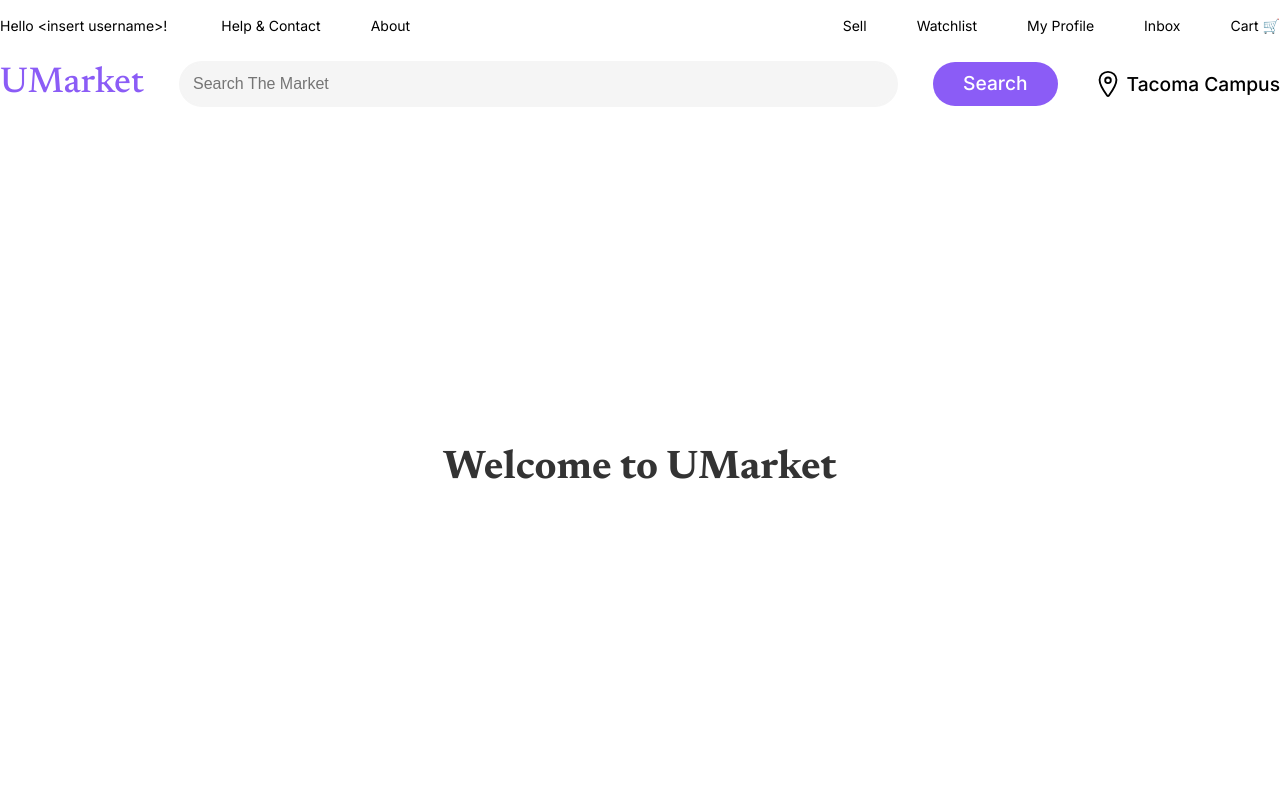
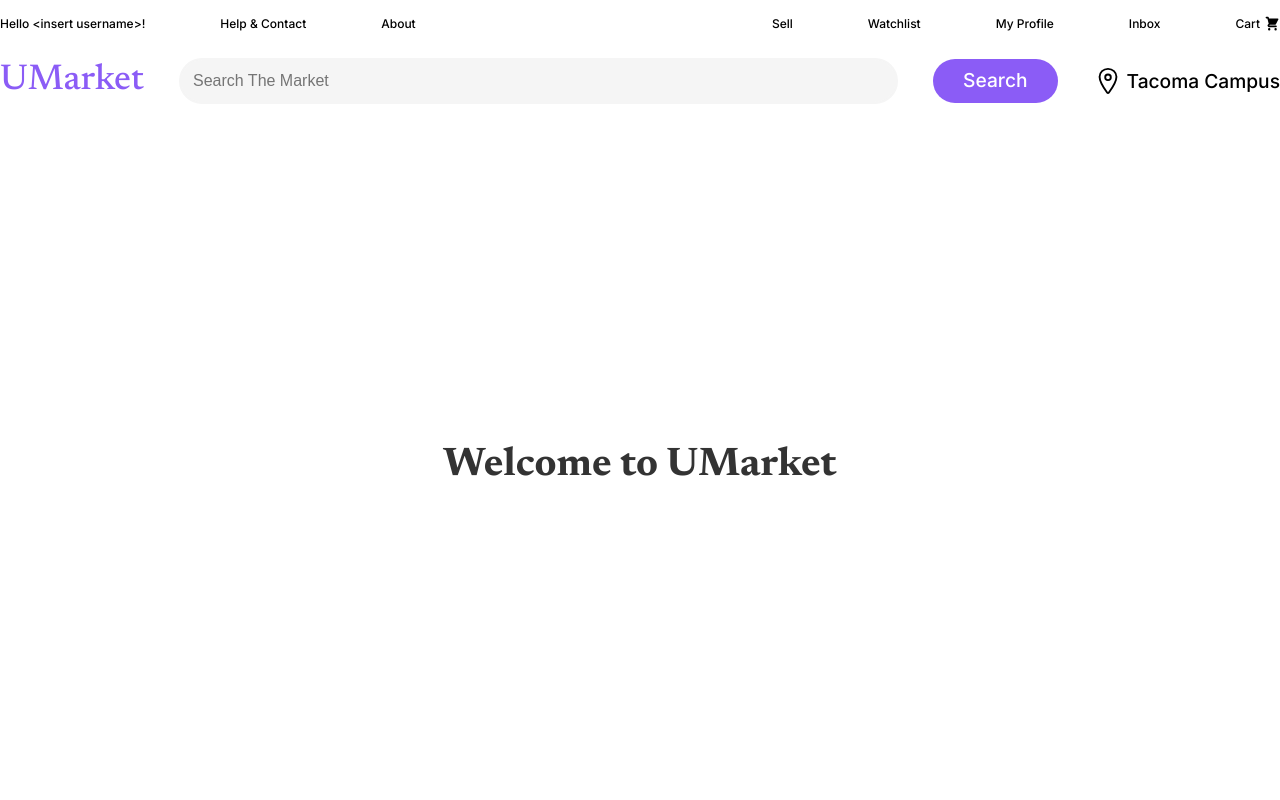
Before and after one commit to TechStartupClub/UMarket, a React (Vite) app in the folder client/: page / in a window 1280 px wide. Shown: the top 800 px of the page. Built offline with nearby package versions, Linux system fonts and the light colour scheme.

Commit message:
feat: topbar route functionality

```diff
--- a/client/src/shared/components/layout/Topbar/Topbar.module.css
+++ b/client/src/shared/components/layout/Topbar/Topbar.module.css
@@ -1,20 +1,33 @@
 .topbar {
     padding-top: 15px;
     color: black;
-    font-size: 14px;
-}
+    font-size: 12px;
+ }
 
-.content {
+ .content {
     max-width: 1440px;
     margin: 0 auto;
     display: flex;
     justify-content: space-between;
-}
+    align-items: center;
+ }
 
-.left span, .right span {
-    margin-right: 50px;
-}
+ .left, .right {
+    display: flex;
+ }
 
-.left span:last-child, .right span:last-child {
+ .left a, .right a {
+    margin-right: 75px;
+    color: black;
+    text-decoration: none;
+ }
+
+ .left a:last-child, .right a:last-child {
     margin-right: 0;
-}
+ }
+
+ .left span, .right span {
+    display: inline-flex;
+    align-items: center;
+    gap: 4px;
+ }
--- a/client/src/shared/components/layout/Topbar/index.tsx
+++ b/client/src/shared/components/layout/Topbar/index.tsx
@@ -1,21 +1,23 @@
 import React from 'react';
+import { Link } from 'react-router-dom';
 import styles from './Topbar.module.css';
+import { HiShoppingCart } from 'react-icons/hi';
 
 const Topbar: React.FC = () => {
    return (
        <div className={styles.topbar}>
            <div className={styles.content}>
                <div className={styles.left}>
-                <span>Hello {'<insert username>'}! </span>
-                <span>Help & Contact</span>
-                <span>About</span>
+                   <Link to="/profile"><span>Hello {'<insert username>'}!</span></Link>
+                   <Link to="/help"><span>Help & Contact</span></Link>
+                   <Link to="/about"><span>About</span></Link>
                </div>
                <div className={styles.right}>
-                    <span>Sell</span>
-                    <span>Watchlist</span>
-                    <span>My Profile</span>
-                    <span>Inbox</span>
-                    <span>Cart 🛒</span>
+                   <Link to="/sell"><span>Sell</span></Link>
+                   <Link to="/watchlist"><span>Watchlist</span></Link>
+                   <Link to="/profile"><span>My Profile</span></Link>
+                   <Link to="/inbox"><span>Inbox</span></Link>
+                   <Link to="/cart"><span>Cart <HiShoppingCart size={16} /></span></Link>
                </div>
            </div>
        </div>
```
Lines whose indentation alone changed are shown as unchanged.
